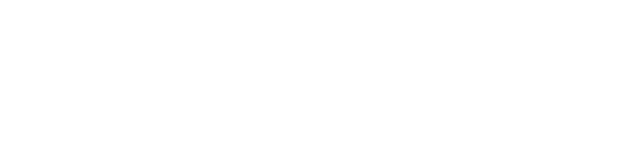
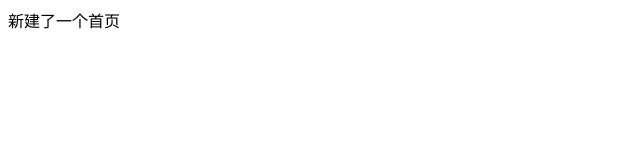
Before and after one commit to rueitin/rueitinStudy, a plain HTML site: page index.html in a window 1280 px wide. Shown: the whole page, without its empty margins (0-640 px from the left). Drawn offline with Linux system fonts and the light colour scheme.

Commit message:
新建了一个首页

```diff
--- a/index.html
+++ b/index.html
@@ -6,6 +6,6 @@
     <title>Document</title>
 </head>
 <body>
-
+    <div>新建了一个首页</div>
 </body>
 </html>
```
